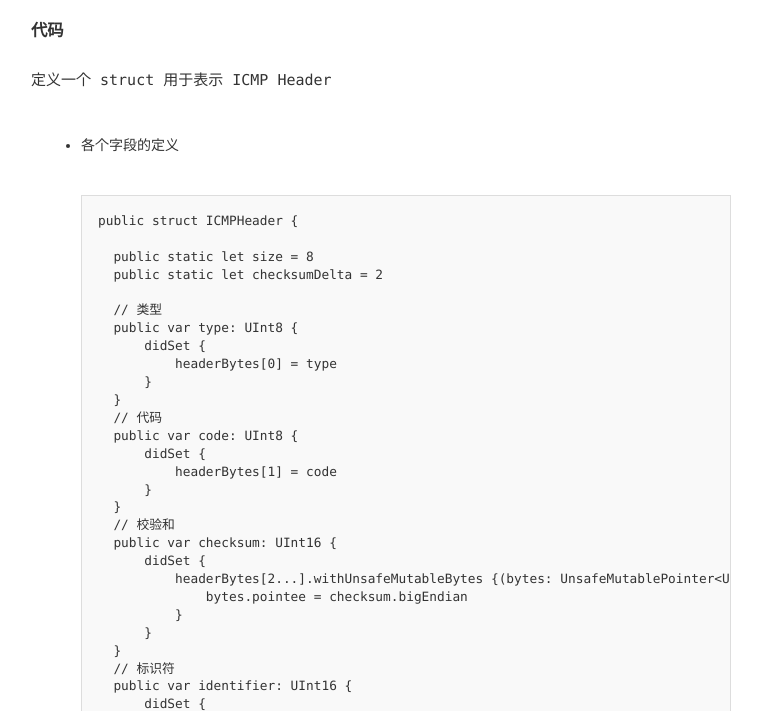
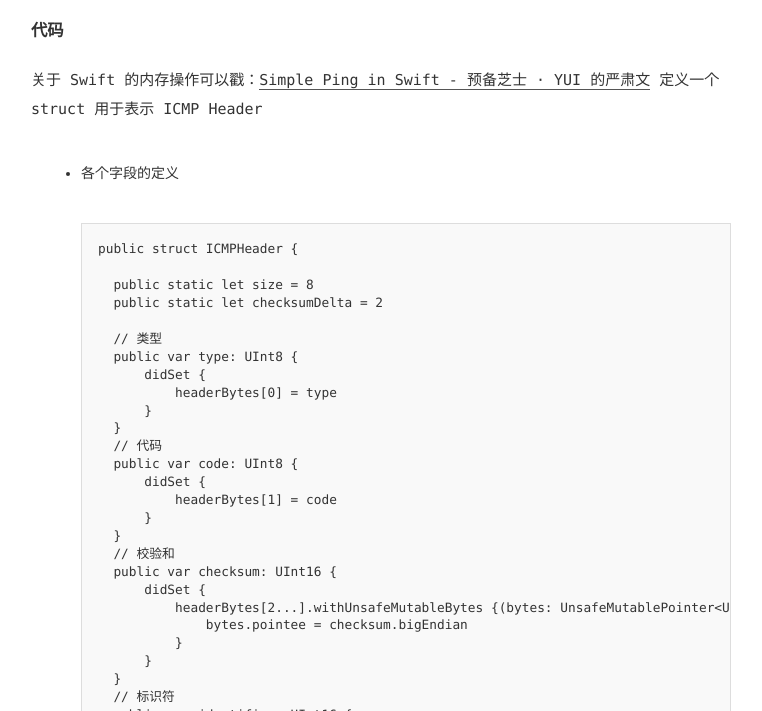
Before and after one commit to linkexin/linkexin.github.io, a Jekyll site: the page built from _posts/2019-10-26- Simple Ping in Swift - ICMP 报文和 IP 报文.md, in a window 1280 px wide and 900 px high, scrolled down 1599 px, cut to the strip 189-900 px from the top of the window. Shown: the whole strip, without its empty margins (259-1021 px from the left). Built offline with Jekyll 4.4.1, drawn with Linux system fonts in a browser that asks for light colours.

Commit message:
add reference linnk

````diff
--- a/_posts/2019-10-26- Simple Ping in Swift - ICMP 报文和 IP 报文.md
+++ b/_posts/2019-10-26- Simple Ping in Swift - ICMP 报文和 IP 报文.md
@@ -21,6 +21,7 @@ ICMP 报文是作为 IP 层数据报的数据，加上 IP 数据报的首部，
 ![-w250](https://res.cloudinary.com/dp1pheuq7/image/upload/v1572098412/Simple_Ping_in_Swift_-_ICMP_%E6%8A%A5%E6%96%87%E5%92%8C_IP_%E6%8A%A5%E6%96%873_ipyfw7.png)
 
 ### 代码
+关于 Swift 的内存操作可以戳：[Simple Ping in Swift - 预备芝士 · YUI 的严肃文](https://linkexin.github.io/notes/Simple-Ping-in-Swift-%E9%A2%84%E5%A4%87%E8%8A%9D%E5%A3%AB)
 定义一个 struct 用于表示 ICMP Header
 * 各个字段的定义
 ```
````
